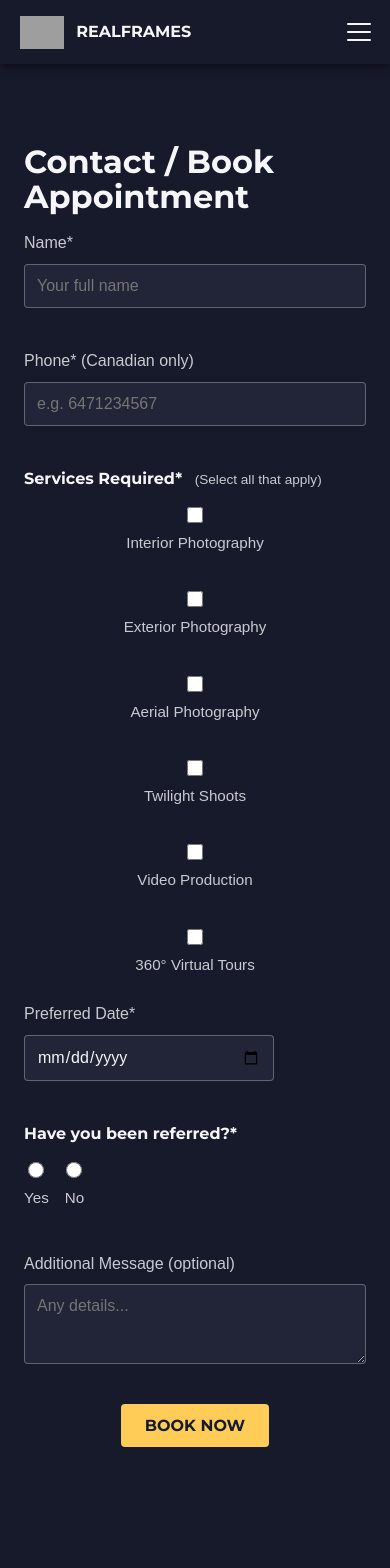
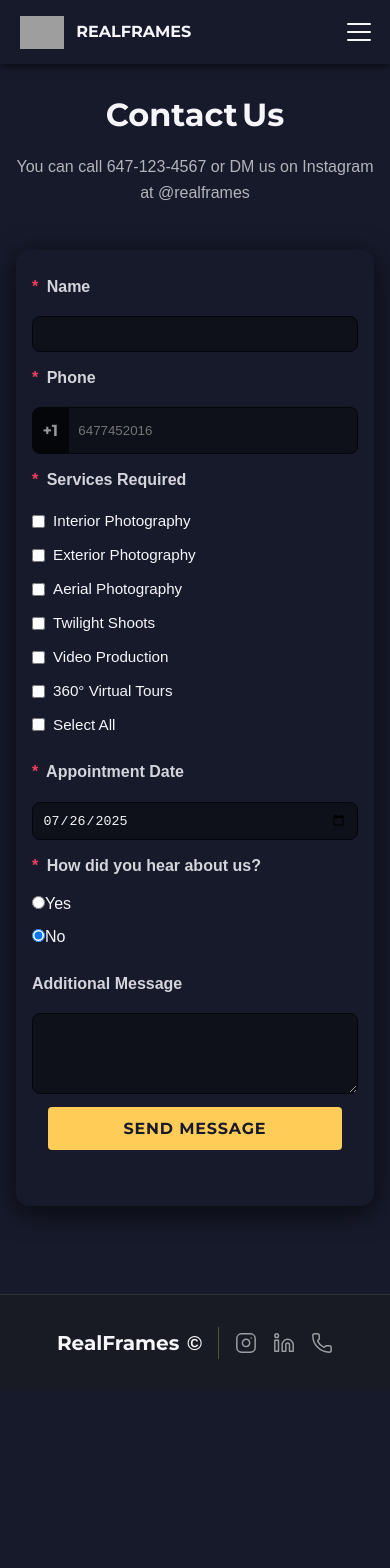
Before and after one commit to usmanAfzalKhan/realframez-website, a Next.js app: page /contact in a window 390 px wide. Shown: the top 1568 px of the page. After the commit the page ends 1391 px from the top, so only its background shows below. Built offline with nearby package versions, Linux system fonts and the light colour scheme; grey boxes are pictures that could not be loaded.

Commit message:
feat(contact): implement styled contact form with validation, phone formatting, Gmail email API, thank-you screen, and Netlify env/config

```diff
--- a/package.json
+++ b/package.json
@@ -16,6 +16,7 @@
     "leo-profanity": "^1.8.0",
     "lucide-react": "^0.525.0",
     "next": "15.4.2",
+    "nodemailer": "^7.0.5",
     "react": "19.1.0",
     "react-dom": "19.1.0",
     "sass": "^1.89.2"
--- a/src/app/contact/Contact.module.scss
+++ b/src/app/contact/Contact.module.scss
@@ -1,167 +1,188 @@
-// Contact.module.scss
+// src/app/contact/Contact.module.scss
 
-// Color palette & transitions
-$bg-color:    #171a2b;
-$text-color:  #f6f6fa;
-$text-light:  rgba($text-color, 0.8);
-$accent:      #ffcc57;
-$input-bg:    #212537;
-$transition:  300ms ease-out;
+$bg:      #171a2b;
+$text:    #f6f6fa;
+$accent:  #ffcc57;
+$trans:   200ms ease-out;
 
-// Main wrapper
+// Fade‑in‑up for button
+@keyframes fadeInUp {
+  from { opacity: 0; transform: translateY(20px); }
+  to   { opacity: 1; transform: translateY(0); }
+}
+
 .main {
-  background: $bg-color;
-  color: $text-color;
-  padding: clamp(5rem, 10vw, 7rem) clamp(1.5rem, 5vw, 3rem);
+  background: $bg;
+  color: $text;
+  padding: 4rem 1rem;
   max-width: 800px;
   margin: 0 auto;
-
-  h1 {
   font-family: 'Montserrat', sans-serif;
-    font-weight: 700;
-    font-size: clamp(2rem, 6vw, 3rem);
-    margin-bottom: clamp(1rem, 3vw, 1.5rem);
-    line-height: 1.1;
-    -webkit-font-smoothing: antialiased;
-    font-smooth: always;
-  }
+  display: flex;
+  flex-direction: column;
+  align-items: stretch;
+  gap: 1rem;
 }
 
-// Form container
+.title {
+  font-size: 2.5rem;
+  font-weight: 700;
+  margin: 0 0 0.5rem;
+  color: $text;
+  text-align: center;
+}
+
+.intro {
+  font-size: 1rem;
+  margin: 0 0 2rem;
+  color: rgba($text, 0.7);
+  text-align: center;
+}
+
 .form {
+  background: $bg;
+  border-radius: 13px;
+  box-shadow: 0 6px 28px rgba(0,0,0,0.7);
+  padding: 2rem 1.5rem;
   display: flex;
   flex-direction: column;
-  gap: clamp(1.5rem, 4vw, 2.5rem);
+  gap: 1rem;
+}
 
-  label {
+.label {
+  font-weight: 600;
+  color: rgba($text, 0.85);
+  font-size: 1rem;
+  margin-bottom: 0.25rem;
+}
+
+.req {
+  color: #f43f5e;
+  margin-right: 0.25rem;
+}
+
+.input,
+.textarea {
+  width: 100%;
+  padding: 0.6rem;
+  border-radius: 8px;
+  background: darken($bg, 5%);
+  color: $text;
+  border: 1px solid darken($bg, 10%);
+  transition: border $trans, background $trans;
+}
+
+.input:focus,
+.textarea:focus {
+  border-color: $accent;
+  background: lighten($bg, 5%);
+}
+
+.phoneRow {
+  display: flex;
+}
+
+.plusOne {
+  background: darken($bg, 10%);
+  border: 1px solid darken($bg, 10%);
+  border-radius: 8px 0 0 8px;
+  padding: 0.6rem;
+  color: rgba($text, 0.6);
+}
+
+.phoneRow .input {
+  border-radius: 0 8px 8px 0;
+  border-left: none;
+}
+
+.servicesGrid {
   display: flex;
   flex-direction: column;
-    font-family: sans-serif;
-    font-size: clamp(1rem, 3vw, 1.125rem);
-    color: $text-light;
-
-    // Spacing below each form control
-    &:not(:last-child) {
-      margin-bottom: clamp(1rem, 3vw, 1.5rem);
+  gap: 0.6rem;
+  margin-bottom: 0.6rem;
 }
 
-    span {
-      font-size: clamp(0.9rem, 2.5vw, 1rem);
-      color: $text-light;
-    }
-
-    input,
-    textarea,
-    select {
-      margin-top: clamp(0.5rem, 2vw, 1rem);
-      padding: clamp(0.75rem, 2vw, 1rem);
-      font-size: inherit;
-      font-family: inherit;
-      background: $input-bg;
-      color: $text-color;
-      border: 1px solid rgba($text-color, 0.3);
-      border-radius: 0.25rem;
-      transition: border-color $transition;
-
-      &:focus-visible {
-        border-color: $accent;
-        outline: none;
-      }
-    }
-
-    // Date input consistency
-    input[type="date"] {
-      max-width: 250px;
-    }
-  }
-
-  // Fieldset styling
-  .fieldset {
-    border: none;
-    padding: 0;
-    margin: 0;
-
-    legend {
-      font-family: 'Montserrat', sans-serif;
-      font-weight: 700;
-      font-size: clamp(1rem, 3vw, 1.125rem);
-      color: $text-color;
-      margin-bottom: clamp(0.5rem, 2vw, 1rem);
-
-      .legendHint {
-        font-weight: 400;
-        font-size: clamp(0.85rem, 2.5vw, 1rem);
-        color: $text-light;
-        margin-left: 0.5rem;
-      }
-    }
-  }
-
-  // Checkbox grid for services
-  .checkboxGrid {
-    display: grid;
-    gap: clamp(0.75rem, 2vw, 1rem);
-    grid-template-columns: repeat(auto-fit, minmax(clamp(120px, 40%, 1fr), 1fr));
+.servicesGrid > div {
+  display: flex;
+  align-items: center;
+  gap: 0.5em;
 }
 
 .checkboxLabel {
+  font-size: 0.95rem;
+  color: $text;
+}
+
+.radioGroup {
   display: flex;
-    align-items: center;
+  flex-direction: column;
   gap: 0.5rem;
-    font-family: sans-serif;
-    font-size: clamp(0.95rem, 2.5vw, 1rem);
-    color: $text-light;
+  margin-bottom: 0.5rem;
+}
 
-    input {
-      width: 1rem;
-      height: 1rem;
-      accent-color: $accent;
+.error {
+  background: darken($bg, 10%);
+  color: #f43f5e;
+  padding: 0.3rem 0.6rem;
+  border-radius: 4px;
+  font-size: 0.95rem;
+  align-self: flex-start;
+}
+
+.success {
+  background: darken($bg, 5%);
+  color: #c9f3c9;
+  border-radius: 10px;
+  padding: 2rem;
+  text-align: center;
+  box-shadow: 0 3px 16px rgba(0,0,0,0.3);
+  margin: 2rem auto 0;
+}
+
+.addBtnWrap {
+  text-align: center;
+  margin-bottom: 2rem;
+  animation: fadeInUp 0.8s ease-out both;
+}
+
+.addBtn {
+  background: $accent;
+  color: $bg;
+  padding: 0.75rem 1.75rem;
+  border: none;
+  border-radius: 0.25rem;
   cursor: pointer;
+  text-transform: uppercase;
+  font-family: 'Montserrat', sans-serif;
+  font-weight: 600;
+  letter-spacing: 0.05em;
+  transition: background $trans, transform $trans;
+}
+
+.addBtn:hover {
+  background: darken($accent, 10%);
+  transform: translateY(-2px);
+}
+
+.thankLogo {
+  display: block;
+  margin: 0 auto 1rem;
+}
+
+@media (max-width: 600px) {
+  .main {
+    padding: 2rem 1rem;
+    gap: 0.75rem;
+  }
+  .title {
+    font-size: 2rem;
+  }
+  .form {
+    padding: 1.5rem 1rem;
+    gap: 0.8rem;
+  }
+  .addBtn {
+    width: 90%;
+    font-size: 1rem;
   }
 }
-
-  // Radio button group
-  .radioGroup {
-    display: flex;
-    gap: clamp(1rem, 3vw, 1.5rem);
-
-    label {
-      display: flex;
-      align-items: center;
-      gap: 0.5rem;
-      font-family: sans-serif;
-      font-size: clamp(0.95rem, 2.5vw, 1rem);
-      color: $text-light;
-
-      input {
-        width: 1rem;
-        height: 1rem;
-        accent-color: $accent;
-        cursor: pointer;
-      }
-    }
-  }
-
-  // Submit button
-  .submitBtn {
-    align-self: center;
-    font-family: 'Montserrat', sans-serif;
-    font-weight: 700;
-    text-transform: uppercase;
-    font-size: clamp(1rem, 3vw, 1.125rem);
-    color: $bg-color;
-    background: $accent;
-    border: none;
-    border-radius: 0.25rem;
-    padding: clamp(0.75rem, 2vw, 1rem) clamp(1.5rem, 4vw, 2rem);
-    cursor: pointer;
-    transition: background $transition, transform $transition;
-
-    &:hover,
-    &:focus-visible {
-      background: lighten($accent, 10%);
-      transform: translateY(-2px);
-      outline: none;
-    }
-  }
-}
--- a/src/app/contact/page.js
+++ b/src/app/contact/page.js
@@ -1,167 +1,302 @@
+// src/app/contact/page.js
 'use client'
+
 import { useState } from 'react'
+import Image from 'next/image'
 import styles from './Contact.module.scss'
 import { services } from '../../data/services'
 
 export default function ContactPage() {
   const today = new Date().toISOString().split('T')[0]
+
   const [form, setForm] = useState({
     name: '',
     phone: '',
     services: [],
-    date: '',
-    referred: '',        // "yes" or "no"
-    referredBy: '',      // who referred you
+    date: today,
+    referred: 'No',
+    referredBy: '',
     message: '',
   })
-  const [showReferredBy, setShowReferredBy] = useState(false)
+  const [errors, setErrors] = useState({})
+  const [status, setStatus] = useState('')       // '', 'ERROR', 'SENT'
+  const [loading, setLoading] = useState(false)
+  const [submittedPhone, setSubmittedPhone] = useState('')
+
+  // Strip non‑digits and format as XXX‑XXX‑XXXX if 10 digits
+  const formatPhoneNumber = value => {
+    const digits = value.replace(/\D/g, '')
+    if (digits.length === 10) {
+      return digits.replace(/(\d{3})(\d{3})(\d{4})/, '$1-$2-$3')
+    }
+    return value
+  }
+
+  // Other handlers...
+  const validate = () => {
+    const errs = {}
+    if (!form.name.trim()) errs.name = 'Name is required.'
+    if (!/^(\d{3}-\d{3}-\d{4})$/.test(form.phone))
+      errs.phone = 'Enter a valid 10‑digit phone number.'
+    if (form.services.length === 0)
+      errs.services = 'Select at least one service.'
+    if (!form.date) errs.date = 'Please choose a date.'
+    if (new Date(form.date) < new Date(today))
+      errs.date = 'Date cannot be in the past.'
+    if (form.referred === 'Yes' && !form.referredBy.trim())
+      errs.referredBy = 'Please tell us who referred you.'
+    setErrors(errs)
+    return Object.keys(errs).length === 0
+  }
 
   const handleChange = e => {
-    const { name, value, type, checked } = e.target
-    if (type === 'checkbox') {
-      setForm(f => ({
-        ...f,
-        services: checked
-          ? [...f.services, value]
-          : f.services.filter(s => s !== value),
-      }))
-    } else if (name === 'referred') {
-      setForm(f => ({
-        ...f,
-        referred: value,
-        referredBy: value === 'yes' ? f.referredBy : '',
-      }))
-      setShowReferredBy(value === 'yes')
-    } else {
-      setForm(f => ({ ...f, [name]: value }))
+    const { name, value } = e.target
+    setForm(f => ({ ...f, [name]: value }))
+    if (errors[name]) setErrors(e => ({ ...e, [name]: '' }))
+  }
+  const handlePhoneBlur = e => {
+    const formatted = formatPhoneNumber(e.target.value)
+    setForm(f => ({ ...f, phone: formatted }))
+  }
+  const handleServiceChange = e => {
+    const { value, checked } = e.target
+    setForm(f => ({
+      ...f,
+      services: checked ? [...f.services, value] : f.services.filter(s => s !== value),
+    }))
+    if (errors.services) setErrors(e => ({ ...e, services: '' }))
+  }
+  const handleSelectAll = e => {
+    setForm(f => ({
+      ...f,
+      services: e.target.checked ? services.map(s => s.slug) : [],
+    }))
+    if (errors.services) setErrors(e => ({ ...e, services: '' }))
+  }
+
+  const handleSubmit = async e => {
+    e.preventDefault()
+    if (loading) return
+    setStatus('')
+    if (!validate()) return
+
+    setLoading(true)
+    try {
+      const res = await fetch('/api/contact', {
+        method: 'POST',
+        headers: { 'Content-Type': 'application/json' },
+        body: JSON.stringify(form),
+      })
+      if (!res.ok) throw new Error()
+      setSubmittedPhone(form.phone)
+      setStatus('SENT')
+      setForm({
+        name: '',
+        phone: '',
+        services: [],
+        date: today,
+        referred: 'No',
+        referredBy: '',
+        message: '',
+      })
+    } catch {
+      setStatus('ERROR')
+    } finally {
+      setLoading(false)
     }
   }
 
-  const handleSubmit = e => {
-    e.preventDefault()
-    if (form.referred === 'yes' && !form.referredBy.trim()) {
-      alert('Please provide who referred you.')
-      return
-    }
-    alert('Booking request submitted!\n\n' + JSON.stringify(form, null, 2))
-    // TODO: send to backend/service
+  // === Thank you screen ===
+  if (status === 'SENT') {
+    return (
+      <section className={styles.main}>
+        <Image
+          src="/images/Logo.png"
+          alt="RealFrames Logo"
+          width={120}
+          height={120}
+          className={styles.thankLogo}
+        />
+        <h1 className={styles.title}>Thank You!</h1>
+        <p className={styles.intro}>
+          We appreciate you taking the time to reach out. A member of our team will contact you
+          at <strong>{submittedPhone}</strong> within the next 2–3 business days to confirm
+          your appointment and discuss any further details.
+        </p>
+        <p className={styles.intro}>
+          If you need immediate assistance, please call us at <strong>647‑123‑4567</strong>.
+          Thank you for choosing RealFrames — we look forward to working with you!
+        </p>
+      </section>
+    )
   }
 
+  // === Form screen ===
   return (
-    <div className={styles.main}>
-      <h1>Contact / Book Appointment</h1>
-      <form className={styles.form} onSubmit={handleSubmit} autoComplete="off">
-        <label>
-          Name*
+    <section className={styles.main}>
+      <h1 className={styles.title}>Contact Us</h1>
+      <p className={styles.intro}>
+        You can call 647‑123‑4567 or DM us on Instagram at @realframes
+      </p>
+
+      <form className={styles.form} onSubmit={handleSubmit} noValidate>
+        {/* Name */}
+        <label className={styles.label} htmlFor="name">
+          <span className={styles.req}>*</span> Name
+        </label>
+        <input
+          id="name"
+          name="name"
+          type="text"
+          className={styles.input}
+          value={form.name}
+          onChange={handleChange}
+          required
+        />
+        {errors.name && <p className={styles.error}>{errors.name}</p>}
+
+        {/* Phone */}
+        <label className={styles.label} htmlFor="phone">
+          <span className={styles.req}>*</span> Phone
+        </label>
+        <div className={styles.phoneRow}>
+          <div className={styles.plusOne}>+1</div>
           <input
-            name="name"
-            required
-            value={form.name}
-            onChange={handleChange}
-            placeholder="Your full name"
-          />
-        </label>
-
-        <label>
-          Phone* (Canadian only)
-          <input
+            id="phone"
             name="phone"
-            required
-            pattern="^(?:\+1)?[2-9]\d{2}[2-9](?!11)\d{6}$|^(?:\+1)?\s*\(?[2-9]\d{2}\)?[-.\s]?[2-9](?!11)\d{2}[-.\s]?\d{4}$"
+            type="tel"
+            className={styles.input}
             value={form.phone}
             onChange={handleChange}
-            placeholder="e.g. 6471234567"
-            maxLength={14}
-            title="Enter a valid Canadian phone number"
-            autoComplete="tel"
+            onBlur={handlePhoneBlur}
+            placeholder="6477452016"
+            required
           />
-        </label>
+        </div>
+        {errors.phone && <p className={styles.error}>{errors.phone}</p>}
 
-        <fieldset className={styles.fieldset}>
-          <legend>Services Required* <span className={styles.legendHint}>(Select all that apply)</span></legend>
-          <div className={styles.checkboxGrid}>
-            {services.map(s => (
-              <label key={s.slug} className={styles.checkboxLabel}>
+        {/* Services */}
+        <p className={styles.label}>
+          <span className={styles.req}>*</span> Services Required
+        </p>
+        <div className={styles.servicesGrid}>
+          {services.map(svc => {
+            const id = `service-${svc.slug}`
+            return (
+              <div key={id}>
                 <input
                   type="checkbox"
+                  id={id}
                   name="services"
-                  value={s.title}
-                  checked={form.services.includes(s.title)}
-                  onChange={handleChange}
-                  required={form.services.length === 0}
+                  value={svc.slug}
+                  checked={form.services.includes(svc.slug)}
+                  onChange={handleServiceChange}
                 />
-                {s.title}
-              </label>
-            ))}
+                <label className={styles.checkboxLabel} htmlFor={id}>
+                  {svc.title}
+                </label>
+              </div>
+            )
+          })}
+          <div>
+            <input
+              type="checkbox"
+              id="service-all"
+              name="selectAll"
+              checked={form.services.length === services.length}
+              onChange={handleSelectAll}
+            />
+            <label className={styles.checkboxLabel} htmlFor="service-all">
+              Select All
+            </label>
           </div>
-        </fieldset>
+        </div>
+        {errors.services && <p className={styles.error}>{errors.services}</p>}
 
-        <label>
-          Preferred Date*
-          <input
-            type="date"
-            name="date"
-            required
-            value={form.date}
-            min={today}
-            onChange={handleChange}
-          />
+        {/* Date */}
+        <label className={styles.label} htmlFor="date">
+          <span className={styles.req}>*</span> Appointment Date
         </label>
+        <input
+          id="date"
+          name="date"
+          type="date"
+          className={styles.input}
+          value={form.date}
+          onChange={handleChange}
+          min={today}
+          required
+        />
+        {errors.date && <p className={styles.error}>{errors.date}</p>}
 
-        <fieldset className={styles.fieldset}>
-          <legend>Have you been referred?*</legend>
-          <div className={styles.radioGroup}>
-            <label>
+        {/* Referral */}
+        <div className={styles.radioGroup}>
+          <p className={styles.label}>
+            <span className={styles.req}>*</span> How did you hear about us?
+          </p>
+          {['Yes','No'].map(val => (
+            <div key={val}>
               <input
                 type="radio"
+                id={`ref-${val}`}
                 name="referred"
-                value="yes"
-                checked={form.referred === 'yes'}
-                onChange={handleChange}
-                required
-              />
-              Yes
-            </label>
-            <label>
-              <input
-                type="radio"
-                name="referred"
-                value="no"
-                checked={form.referred === 'no'}
+                value={val}
+                checked={form.referred===val}
                 onChange={handleChange}
               />
-              No
+              <label htmlFor={`ref-${val}`}>{val}</label>
+            </div>
+          ))}
+        </div>
+
+        {form.referred==='Yes' && (
+          <>
+            <label className={styles.label} htmlFor="referredBy">
+              <span className={styles.req}>*</span> Who referred you?
             </label>
-          </div>
-        </fieldset>
-
-        {form.referred === 'yes' && (
-          <label>
-            Who referred you?*
             <input
+              id="referredBy"
               name="referredBy"
+              type="text"
+              className={styles.input}
               value={form.referredBy}
               onChange={handleChange}
               required
-              placeholder="Enter name"
-              maxLength={32}
             />
-          </label>
+            {errors.referredBy && <p className={styles.error}>{errors.referredBy}</p>}
+          </>
         )}
 
-        <label>
-          Additional Message (optional)
-          <textarea
-            name="message"
-            rows={3}
-            value={form.message}
-            onChange={handleChange}
-            placeholder="Any details..."
-          />
+        {/* Message (optional) */}
+        <label className={styles.label} htmlFor="message">
+          Additional Message
         </label>
+        <textarea
+          id="message"
+          name="message"
+          className={styles.textarea}
+          rows="4"
+          value={form.message}
+          onChange={handleChange}
+        />
 
-        <button type="submit" className={styles.submitBtn}>Book Now</button>
+        {/* Send button */}
+        <div className={styles.addBtnWrap}>
+          <button
+            type="submit"
+            className={styles.addBtn}
+            disabled={loading}
+          >
+            {loading ? 'Sending…' : 'Send Message'}
+          </button>
+        </div>
+
+        {status==='ERROR' && (
+          <p className={styles.error}>
+            ❌ Something went wrong. Please try again.
+          </p>
+        )}
       </form>
-    </div>
+    </section>
   )
 }
```
Also changed, not shown: src/app/api/contact/route.js (added, +58 -0 lines), 2 other files (tests, documents, lock files or other folders). Lines whose indentation alone changed are shown as unchanged.
